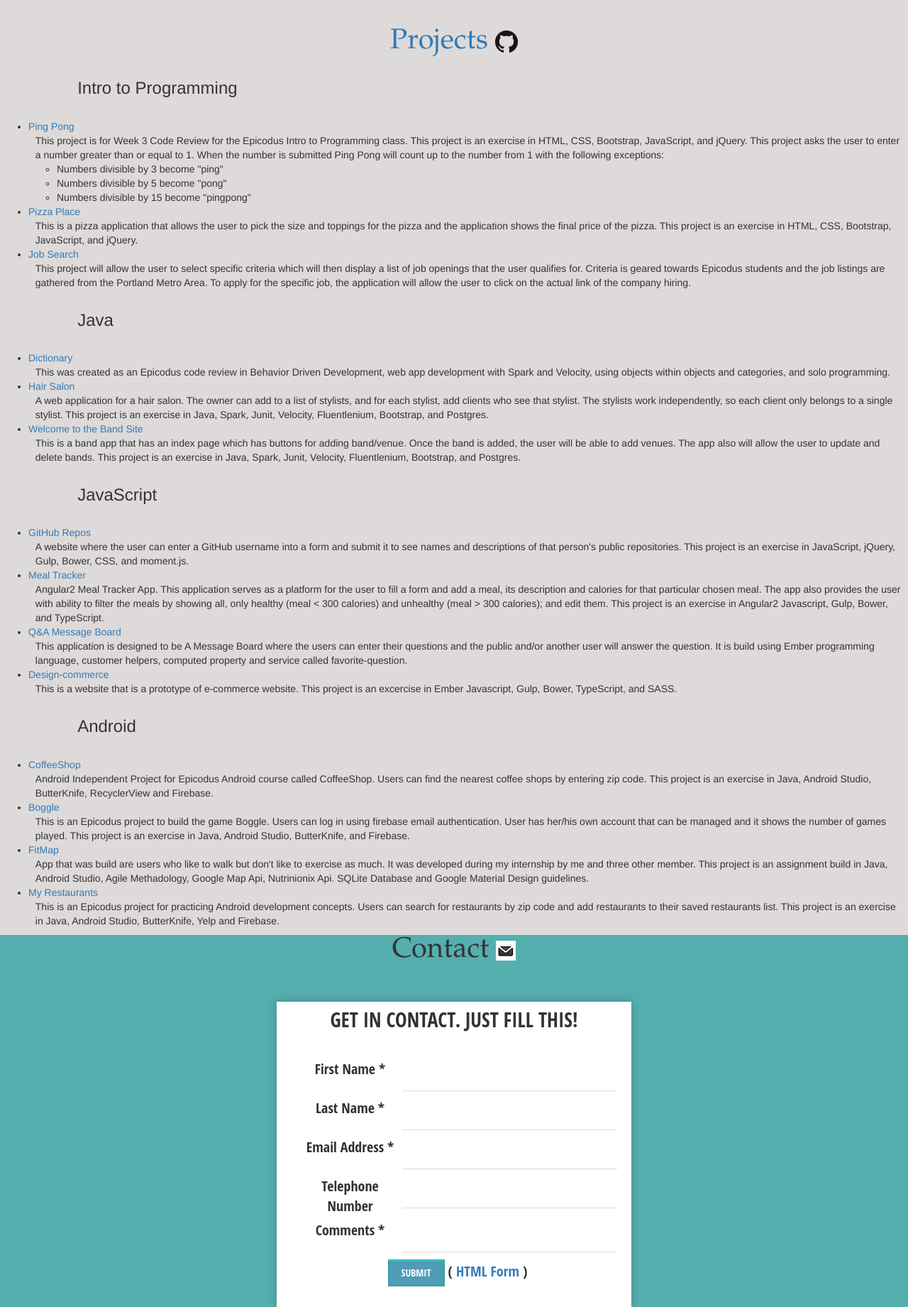
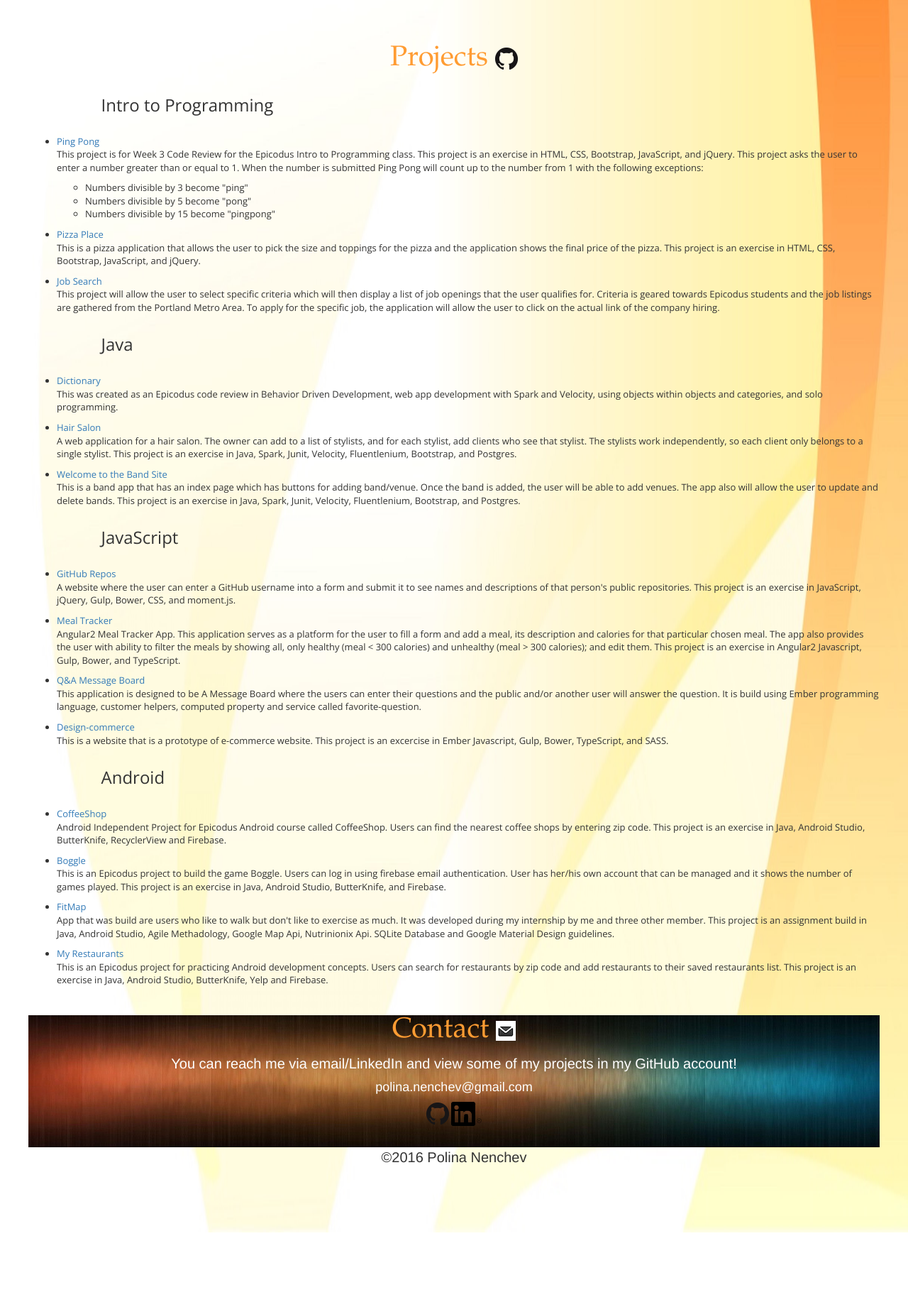
Before and after one commit to polina13/Personal_Portfolio, a PHP site: page / in a window 1280 px wide. Shown: the part 704-2545 px from the top of the page at 71% size. After the commit the page ends 2440 px from the top, so only its background shows below. Run offline with PHP 8.4, Linux system fonts and the light colour scheme.

Commit message:
update style, add background, edit css file

```diff
--- a/css/styles.css
+++ b/css/styles.css
@@ -7,19 +7,18 @@
 }
 
 body {
-  margin: 0;
-  font: "Arial Black", Gadget, sans-serif;
-  background-color: #DDDAD9
+  margin: 20px 40px 20px 40px;
+  background-image: url("../img/backimage.jpeg");
+  background-repeat: no-repeat;
+  background-size: 100% 100%;
+
+
 }
 
 .page-title {
     font-family: 'Palatino Linotype', 'Book Antiqua', Palatino, serif;
     font-size: 40px;
-}
-
-p {
-    padding: 0 0.7em;
-    margin: 0;
+    color:#ff9c33;
 }
 
 header {
@@ -29,7 +28,7 @@ header {
   margin-top:-300px;
   margin-left: -300px;
   text-align: center;
-  font-family: 'Palatino Linotype', 'Book Antiqua', Palatino, serif;
+  font-family: 'Open Sans', sans-serif;
 
 }
 
@@ -46,23 +45,17 @@ header {
 }
 
 .bio-p {
-  font-size: 20px;
+  font-size: 17px;
   margin-top: 75px;
   padding: 10px;
   margin-bottom: 60px;
+  font-family: 'Open Sans', sans-serif;
 }
 
 .picture {
   float:left;
-  margin: 60px 20px 20px 20px;
-}
-
-.img-circle {
+  margin: 80px 20px 20px 20px;
   border: solid gray 5px;
-  align-items: center;
-  width: 250px;
-  height: 250px;
-  margin-top: 30px;
 }
 
 .nav-bar li {
@@ -79,6 +72,7 @@ header {
 .nav-bar li a:hover {
   color: #4e9cb5;
 }
+
 #header-intro {
   font-size: 30px;
   color:  #057E3E;
@@ -91,42 +85,51 @@ header {
 
 /*projects*/
 
+.projectlist {
+  font-size: 13px;
+  font-family: 'Open Sans', sans-serif;
+
+}
+
 #projects {
   text-align: center;
+  font-size: 20px;
+  font-family: 'Open Sans', sans-serif;
+}
 
-  font-size: 20px;
+#dev_projects {
+  color:#ff9c33;
 }
 
 #interest {
-  background-color: #55AFAF;
   font-size: 20px;
   text-align: center;
   padding: 10px;
   margin-bottom: 60px;
+  font-family: 'Open Sans', sans-serif;
 }
 
-/*#project-img {
-  z-index: 1000;
-  text-align: center;
-  height: 600px;
-  width: 880px;
-  margin: 50px auto -10px auto;
+.interst_text {
+  font-size: 17px;
 }
-
-#project-img a img {
-  width:250px;
-  padding: 20px;
-}*/
-
 
 /*CONTACT*/
 #contact {
-    background-color:  #55AFAF;
+    background-image: url("../img/pic.jpeg");
+    background-size:100% 100%;
+    background-repeat: no-repeat;
     text-align: center;
+    color: white;
     font-size: 20px;
 }
 
-#form-div, #contact-info {
+.page-title1 {
+  color:#ff9c33;
+  font-size: 40px;
+  font-family: 'Palatino Linotype', 'Book Antiqua', Palatino, serif;
+}
+
+#contact-info {
   z-index: 1000;
   top: 50%;
   margin-top: 0px;
@@ -136,102 +139,10 @@ header {
   padding-bottom: 20px;
   font-size: 12px;
 }
-#contact-info p a img {
-  padding-left: 10px;
-}
 
-/*CONTACT FORM*/
-.form-styling{
-    font-family: 'Open Sans Condensed', arial, sans;
-    width: 500px;
-    padding: 30px;
-    background: #FFFFFF;
-    margin: 50px auto;
-    box-shadow: 0px 0px 15px rgba(0, 0, 0, 0.22);
-    -moz-box-shadow: 0px 0px 15px rgba(0, 0, 0, 0.22);
-    -webkit-box-shadow:  0px 0px 15px rgba(0, 0, 0, 0.22);
-}
-
-.form-styling h2{
-    /*background: #4D4D4D;*/
-    text-transform: uppercase;
-    font-family: 'Open Sans Condensed', sans-serif;
-    /*color: #797979;*/
-    font-size: 28px;
-    font-weight: 100;
-    padding: 10px;
-    margin: -30px -30px 30px -30px;
-}
-.form-styling input[type="text"],
-.form-styling input[type="email"],
-.form-styling textarea
-{
-    box-sizing: border-box;
-    -webkit-box-sizing: border-box;
-    -moz-box-sizing: border-box;
-    outline: none;
-    display: block;
-    width: 100%;
-    padding: 7px;
-    border: none;
-    border-bottom: 1px solid #ddd;
-    background: transparent;
-    margin-bottom: 10px;
-    font: 16px Arial, Helvetica, sans-serif;
-    height: 45px;
-}
-.form-styling textarea{
-    resize:none;
-    overflow: hidden;
-}
-.form-styling input[type="button"],
-.form-styling input[type="submit"]{
-    -moz-box-shadow: inset 0px 1px 0px 0px #45D6D6;
-    -webkit-box-shadow: inset 0px 1px 0px 0px #45D6D6;
-    box-shadow: inset 0px 1px 0px 0px #45D6D6;
-    background-color: #4e9cb5;
-    border: 1px solid #27A0A0;
-    display: inline-block;
-    cursor: pointer;
-    color: #FFFFFF;
-    font-family: 'Open Sans Condensed', sans-serif;
-    font-size: 14px;
-    padding: 8px 18px;
-    text-decoration: none;
-    text-transform: uppercase;
-}
-.form-styling input[type="button"]:hover,
-.form-styling input[type="submit"]:hover {
-background-color:#34CACA;
-}
-
-
-@media (max-width: 550px) {
-  .form-styling {
-    width: 300px;
-  }
-  #project-img a img {
-    width:150px;
-    padding: 5px;
-  }
-  #project-img {
-    width: 360px;
-    margin-left: -100px;
-  }
-}
-
-@media(max-width: 800px) {
-  #project-img a img {
-    width:200px;
-    padding: 5px;
-  }
-  #project-img {
-    width: 600px;
-  }
-}
-
+/*Footer*/
 #footer{
   height: 100px;
   text-align: center;
-  font-size: 18px;
+  font-size: 20px;
 }
--- a/index.html
+++ b/index.html
@@ -1,7 +1,7 @@
 <!DOCTYPE html>
 <html>
   <head>
-    <link href="css/styles.css" rel="stylesheet" type="text/css">
+    <link href='https://fonts.googleapis.com/css?family=Open+Sans:400,300' rel='stylesheet' type='text/css'>
     <link rel="stylesheet" href="https://maxcdn.bootstrapcdn.com/bootstrap/3.3.6/css/bootstrap.min.css" integrity="sha384-1q8mTJOASx8j1Au+a5WDVnPi2lkFfwwEAa8hDDdjZlpLegxhjVME1fgjWPGmkzs7" crossorigin="anonymous">
     <link rel="stylesheet" href="css/styles.css" media="screen" title="no title" charset="utf-8">
     <title>Polina Nenchev</title>
@@ -21,25 +21,34 @@
       </header>
     </div>
 
+
     <div class="content" id="about">
       <div id="bio">
-        <h4 class="page-title"></h4>
-        <img class="picture" src="img/polina.png" width="250" height="230">
-        <p class="bio-p">  As a Junior Web Developer from Portland, OR who was born and raised in an Eastern European Country 12 years ago, I have always been passionate about numbers, stats and how they impact people's lives. Previously, I was a case manager for the State of Oregon where I managed a highly secured DHS code system before I made the leap to become a creator. I am constantly building, editing and re-formating programs to enrich lives. I recently graduated from Epicodus where I focused on the Java/Android track where I gained skills such as intital creations of applications all the way to integration and unit testing. As a learning extraordinaire I am always on the lookout to improve my skills and gain some new ones.</p>
       </div>
+      <img class="picture" src="img/polina.png" width="200" height="200">
+        <p class="bio-p">  As a Junior Web Developer from Portland, OR who was born and raised in an Eastern European Country 12 years ago, I have always been passionate about numbers, stats and how they impact people's lives. Previously, I was a case manager for the State of Oregon where I managed a highly secured DHS code system before I made the leap to become a creator.
+        <br></br>
+        I am constantly building, editing and re-formating programs to enrich lives. I recently graduated from Epicodus where I focused on the Java/Android track where I gained skills such as intital creations of applications all the way to integration and unit testing. As a learning extraordinaire I am always on the lookout to improve my skills and gain some new ones.
+        </p>
     </div>
 
 <!-- Work/Interests -->
     <div class="content" id="interest">
         <h4 class="page-title">Work/Interests/Resume <a href="PolinaNenchev_resume.pdf"><img src="img/resume.jpg"></a></h4>
-        <p>Some of my interests are my family and my development career. I enjoy learnig new programming languages, going to meet ups, and developing personal projects in my free time. Taking the track Java/Javascript/Android made me more detailed-oriented and open more interests for me in this field. On the personal side, my family is my everything. If I had to describe myself with a few words. <strong> "Loving mother and wife, passionate developer, and experimental cooker."</strong></p>
+        <p class="interst_text">Some of my interests are my family and my development career. I enjoy learnig new programming languages, going to meet ups, and developing personal projects in my free time. Taking the track Java/Javascript/Android made me more detailed-oriented and open more interests for me in this field. On the personal side, my family is my everything.
+        <br></br>
+        If I had to describe myself with a few words. <strong> "Loving mother and wife, passionate developer, and experimental cooker."</strong>
+      </p>
     </div>
+
 <!-- PROJECTS -->
     <div class="content" id="projects">
       <p><a id="dev_projects" href="https://github.com/polina13">
         <h4 class="page-title">Projects <img src="img/GitHub-Mark-32px.png">
-            </h4></a></p>
+        </h4></a>
+      </p>
     </div>
+
 <!--  PROJECT LIST-->
     <!--  INTRO-->
      <div class="projectlist"  id="intro">
@@ -156,69 +165,15 @@
               </p>
           </ul>
       </div>
-
+      <br>
+    </div>
 
 
     <div class="content" id="contact">
-      <h4 class="page-title">Contact <img src="img/contact.png"></h4>
-      <div id="form-div">
-        <div class="form-styling">
-          <h2>Get in Contact. Just fill this!</h2>
-            <div id="form-messages"></div>
-            <form name="htmlform" method="post" action="html_form_send.php">
-              <table width="450px">
-              </tr>
-              <tr>
-                <td valign="top">
-                  <label for="first_name">First Name *</label>
-                </td>
-              <td valign="top">
-                <input  type="text" name="first_name" maxlength="50" size="30">
-              </td>
-              </tr>
-              <tr>
-                <td valign="top"">
-                  <label for="last_name">Last Name *</label>
-                </td>
-                <td valign="top">
-                  <input  type="text" name="last_name" maxlength="50" size="30">
-                </td>
-                </tr>
-                <tr>
-                  <td valign="top">
-                    <label for="email">Email Address *</label>
-                  </td>
-                  <td valign="top">
-                    <input  type="text" name="email" maxlength="80" size="30">
-                  </td>
-                  </tr>
-                  <tr>
-                    <td valign="top">
-                      <label for="telephone">Telephone Number</label>
-                    </td>
-                 <td valign="top">
-                  <input  type="text" name="telephone" maxlength="30" size="30">
-                 </td>
-                </tr>
-                <tr>
-                <td valign="top">
-                  <label for="comments">Comments *</label>
-                </td>
-                <td valign="top">
-                  <textarea  name="comments" maxlength="1000" cols="25" rows="6"></textarea>
-                </td>
-
-                </tr>
-                <tr>
-                <td colspan="2" style="text-align:center">
-                  <input type="submit" value="Submit">   ( <a href="file:///Users/alexnenchev/Desktop/Personal_Portfolio/html_form.php">HTML Form</a> )
-                </td>
-                </tr>
-                </table>
-              </form>
-        </div>
-      </div>
-
+      <h4 class="page-title1">Contact <img src="img/contact.png"></h4>
+      <p>
+        You can reach me via email/LinkedIn and view some of my projects in my GitHub account!
+      </p>
       <div id="contact-info">
         <h4>polina.nenchev@gmail.com</h4>
         <p>
@@ -227,9 +182,11 @@
         </p>
       </div>
     </div>
+
     <div class="content" id="footer" data-stellar-background-ratio="1">
         <p>&#169;2016 Polina Nenchev </p>
     </div>
+
     <script src="js/jquery-2.1.4.js"></script>
     <script src="js/app.js"></script>
     <script src="js/main.js"></script>
```
Also changed, not shown: html_form_send.php (deleted, +0 -80 lines), img/background.jpg (added), img/backimage.jpeg (added), img/flower.jpeg (added), img/pic.jpeg (added), img/portfolio-background.jpg (added). Lines whose indentation alone changed are shown as unchanged.
